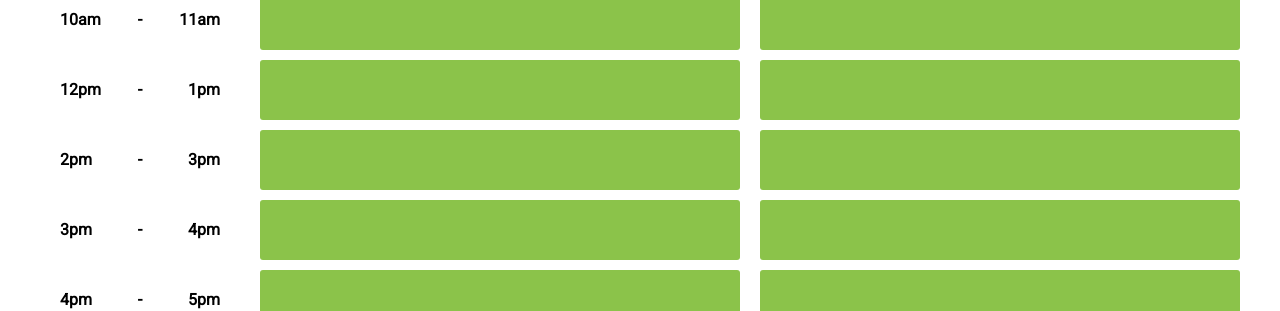
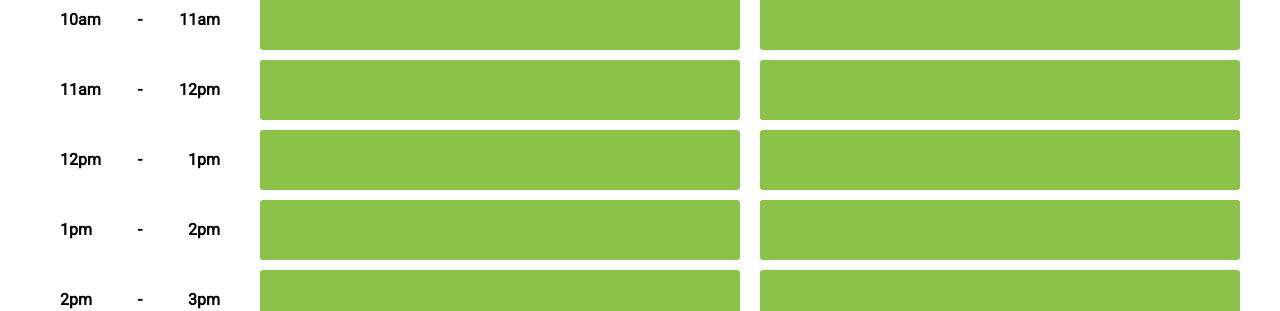
Before and after one commit to jp3492/honolulufloat, a React (Create React App) app in the folder client/: page /#/calendar in a window 1280 px wide. Shown: the part 326-637 px from the top of the page. Built offline with nearby package versions, Linux system fonts and the light colour scheme; no server answers; sample sign-in values are in the browser's storage.

Commit message:
needs to finish or redo the time and date sync with header and selection

```diff
--- a/client/src/components/calendar/CalendarHeader.js
+++ b/client/src/components/calendar/CalendarHeader.js
@@ -19,7 +19,7 @@ class CalendarHeader extends Component{
       weekStart.setDate(addTime.getDate() - (addTime.getDay() - 1))
       weekStart = new Date(weekStart)
       weekEnd = addTime
-      weekEnd.setDate(addTime.getDate() + (addTime.getDay() + 6))
+      weekEnd.setDate(addTime.getDate() + (addTime.getDay() + 5))
       weekEnd = new Date(weekEnd)
       timeSpan.start = weekStart.getMonth()+'.'+weekStart.getDate()+'.'+weekStart.getFullYear()
       timeSpan.end = weekEnd.getMonth()+'.'+weekEnd.getDate()+'.'+weekEnd.getFullYear()
--- a/client/src/components/calendar/Floats.js
+++ b/client/src/components/calendar/Floats.js
@@ -1,38 +1,56 @@
 import React, { Component } from 'react'
 import { connect } from 'react-redux'
-import { times } from '../../general/static'
+import { times, days } from '../../general/static'
 
 import { DISPLAY } from '../../actions/types'
 
 class Floats extends Component{
-  slot(time, i){
-    const { dispatch } = this.props
+  slot(t, i, id){
+    const { dispatch, week, day, weekCalendar } = this.props
+    // i need date and time and user
+    const time = 8 + id
+    let date
+    const now = new Date()
+    const currentDay = now.getDay()
+    if (weekCalendar === true) {
+      date = now.setDate(now.getDate() + (week * 7) + i - 3)
+      date = new Date(date)
+    } else {
+      date = now.setDate(now.getDate() + day)
+      date = new Date(date)
+    }
     return (
       <li id={i+time[0]} className="slot"
-        onMouseEnter={ () => document.getElementById(time[0]).classList.add('timeSelected')}
-        onMouseLeave={ () => document.getElementById(time[0]).classList.remove('timeSelected')}
-        onClick={ () => dispatch({ type: DISPLAY, payload: { key: 'modal' } })} >
+        onMouseEnter={ () => document.getElementById(t[0]).classList.add('timeSelected')}
+        onMouseLeave={ () => document.getElementById(t[0]).classList.remove('timeSelected')}
+        onClick={ () => {
+          dispatch({ type: DISPLAY, payload: { key: 'modal', value: { dayName: days[date.getDay()-1], year: date.getFullYear(), month: date.getMonth(), day: date.getDate(), time } } })
+        }} >
+        {}
       </li>
     )
   }
   float(float, i){
     return (
-      <ul className="float">
-        <li className="floatHeader"><b>{float}</b></li>
-        {times.map( t => { return this.slot(t, i) } )}
+      <ul className="float"
+        onMouseEnter={ () => document.getElementById(float).classList.add('timeSelected')}
+        onMouseLeave={ () => document.getElementById(float).classList.remove('timeSelected')}>
+        <li id={float} className="floatHeader"><b>{float}</b></li>
+        {times.map( (t, id) => { return this.slot(t, i, id) } )}
       </ul>
     )
   }
   render(){
-    const floats = ['Tank 1', 'Tank 2']
+    const { weekCalendar } = this.props
+    const mapOver = (weekCalendar === true) ? days.slice(0, 6):['Tank 1', 'Tank 2']
     return (
       <div id="floats">
-        {floats.map((f, i) => { return this.float(f, i) } )}
+        {mapOver.map((f, i) => { return this.float(f, i) } )}
       </div>
     )
   }
 }
-const mapStateToProps = ({ data: { bookings } }) => {
-  return { bookings }
+const mapStateToProps = ({ data: { bookings }, display: { weekCalendar, week, day } }) => {
+  return { bookings, weekCalendar, week, day }
 }
 export default connect(mapStateToProps)(Floats)
--- a/client/src/components/home/Profile.js
+++ b/client/src/components/home/Profile.js
@@ -32,9 +32,9 @@ class Profile extends Component{
     const { edit, action: { updateProfile }, editUser, dispatch } = this.props
     if (edit === true) {
       updateProfile(editUser)
-      return dispatch({ type: DISPLAY, payload: 'edit' })
+      return dispatch({ type: DISPLAY, payload: { key: 'edit' } })
     }
-    return dispatch({ type: DISPLAY, payload: 'edit' })
+    return dispatch({ type: DISPLAY, payload: { key: 'edit' } })
   }
   render(){
     const { user, edit } = this.props
--- a/client/src/components/modal/modal.js
+++ b/client/src/components/modal/modal.js
@@ -7,7 +7,7 @@ import { DISPLAY } from '../../actions/types'
 
 class Modal extends Component{
   render(){
-    const { dispatch, makeBooking, terms } = this.props
+    const { dispatch, makeBooking, terms, bookingInfo: { dayName, day, month, year, time } } = this.props
     const header = (makeBooking === 'true') ? 'Book a Session': 'Edit Booking'
     return (
       <div id="modal">
@@ -18,14 +18,14 @@ class Modal extends Component{
           </div>
           <div id="modalBody">
             <div>Please review Date and Time prior to booking!</div>
-            <div><a>Day:</a><a>Monday</a></div>
-            <div><a>Date:</a><a>19.4.18</a></div>
-            <div><a>Time:</a><a>3pm-4pm</a></div>
+            <div><a>Day:</a><a>{dayName}</a></div>
+            <div><a>Date:</a><a>{day+'.'+month+'.'+year}</a></div>
+            <div><a>Time:</a><a>{time}</a></div>
           </div>
           <div id="modalFooter">
             <div>
               <i className="material-icons">{(terms === true) ? 'check_box' :'check_box_outline_blank'}</i>
-              <a onClick={ () => dispatch({ type: DISPLAY, payload: 'terms' }) }>I accept the Terms and Condition</a>
+              <a onClick={ () => dispatch({ type: DISPLAY, payload: { key: 'terms' } }) }>I accept the Terms and Condition</a>
             </div>
             <a>Book</a>
           </div>
@@ -34,8 +34,8 @@ class Modal extends Component{
     )
   }
 }
-const mapStateToProps = ({ display: { terms } }) => {
-  return { terms }
+const mapStateToProps = ({ display: { terms, bookingInfo } }) => {
+  return { terms, bookingInfo }
 }
 // const mapDispatchToProps = (dispatch) => {
 //   return { action: bindActionCreators({ }, dispatch), dispatch };
--- a/client/src/components/styles/desktop/calendar.css
+++ b/client/src/components/styles/desktop/calendar.css
@@ -142,6 +142,10 @@
   margin: 0 !important;
   padding: var(--general-padding);
 }
+.float > li:nth-child(1) {
+  border-top-left-radius: 5px;
+  border-top-right-radius: 5px;
+}
 .floatHeader {
   list-style-type: none !important;
   height: 20px;
--- a/client/src/general/static.js
+++ b/client/src/general/static.js
@@ -2,7 +2,9 @@ exports.times = [
   ['8am', '9am'],
   ['9am', '10am'],
   ['10am', '11am'],
+  ['11am', '12pm'],
   ['12pm', '1pm'],
+  ['1pm', '2pm'],
   ['2pm', '3pm'],
   ['3pm', '4pm'],
   ['4pm', '5pm'],
--- a/client/src/reducers/data.js
+++ b/client/src/reducers/data.js
@@ -15,7 +15,7 @@ export default function(state = INITIAL_STATE, action) {
       }
       return state
     case DISPLAY:
-      if (payload === 'edit' && state.editUser === null) {
+      if (payload.key === 'edit' && state.editUser === null) {
         return { ...state, editUser: state.user }
       } else {
         return { ...state, editUser: null }
--- a/client/src/reducers/display.js
+++ b/client/src/reducers/display.js
@@ -6,13 +6,17 @@ const INITIAL_STATE = {
   terms: false,
   day: 0,
   week: 0,
-  weekCalendar: false
+  weekCalendar: false,
+  bookingInfo: {}
 }
 
 export default function(state = INITIAL_STATE, action) {
   const { payload, type } = action
   switch (type) {
     case DISPLAY:
+      if (payload.key === 'modal' && state.modal === false) {
+        return { ...state, bookingInfo: payload.value, modal: true }
+      }
       if (payload.value === undefined) {
         return { ...state, [payload.key]: !state[payload.key] }
       }
```
Also changed, not shown: 1 other file (tests, documents, lock files or other folders).
